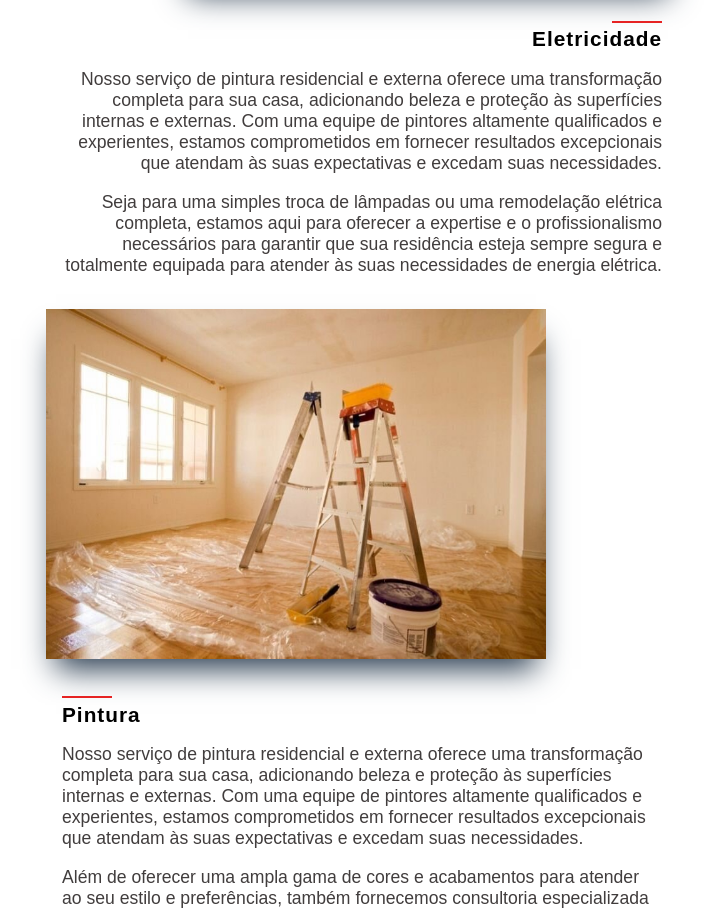
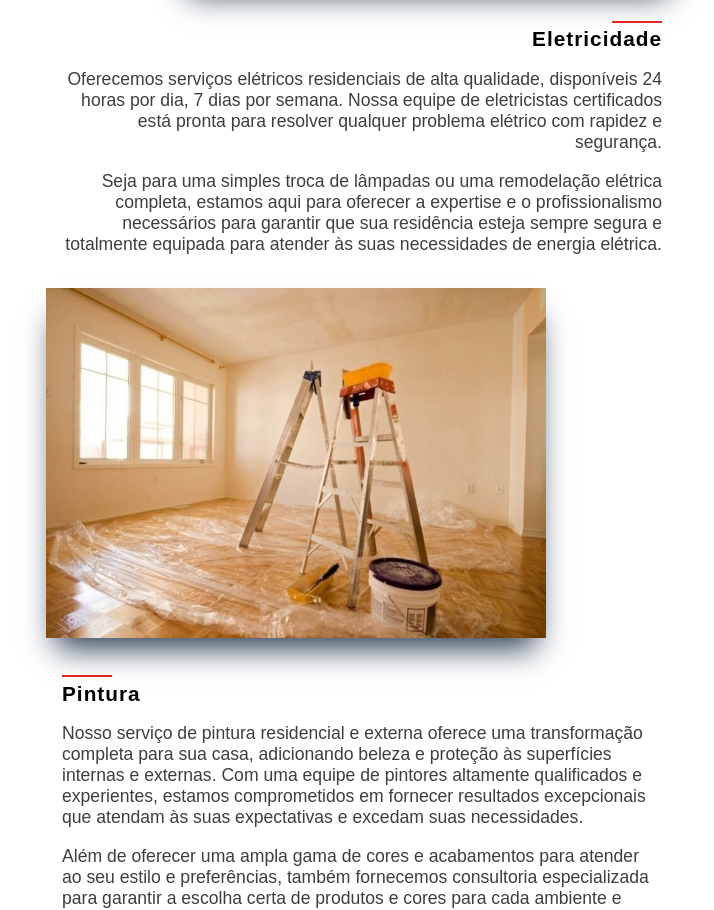
Before and after one commit to antonioCarlosFerreiraFilho/masterbuild-frontend, a React (Create React App) app: page / in a window 1280 px wide. Shown: the part 1300-2210 px from the top of the page, without its empty margins (278-992 px from the left). Built offline with nearby package versions, Linux system fonts and the light colour scheme; no server answers; a web font is replaced by a local one.

Commit message:
Altera Card

```diff
--- a/server.js
+++ b/server.js
@@ -14,6 +14,4 @@ app.listen(process.env.PORT || 3000, (err) => {
   if (err) {
     return console.log(err);
   }
-
-  console.log("app rodando....");
 });
--- a/src/components/ServicePro/ServicePro.js
+++ b/src/components/ServicePro/ServicePro.js
@@ -43,12 +43,10 @@ const ServicePro = () => {
               <div className="ServicePro_contentTXT">
                 <h1>Eletricidade</h1>
                 <p>
-                  Nosso serviço de pintura residencial e externa oferece uma
-                  transformação completa para sua casa, adicionando beleza e
-                  proteção às superfícies internas e externas. Com uma equipe de
-                  pintores altamente qualificados e experientes, estamos
-                  comprometidos em fornecer resultados excepcionais que atendam
-                  às suas expectativas e excedam suas necessidades.
+                  Oferecemos serviços elétricos residenciais de alta qualidade,
+                  disponíveis 24 horas por dia, 7 dias por semana. Nossa equipe
+                  de eletricistas certificados está pronta para resolver
+                  qualquer problema elétrico com rapidez e segurança.
                 </p>
                 <p>
                   Seja para uma simples troca de lâmpadas ou uma remodelação
```
